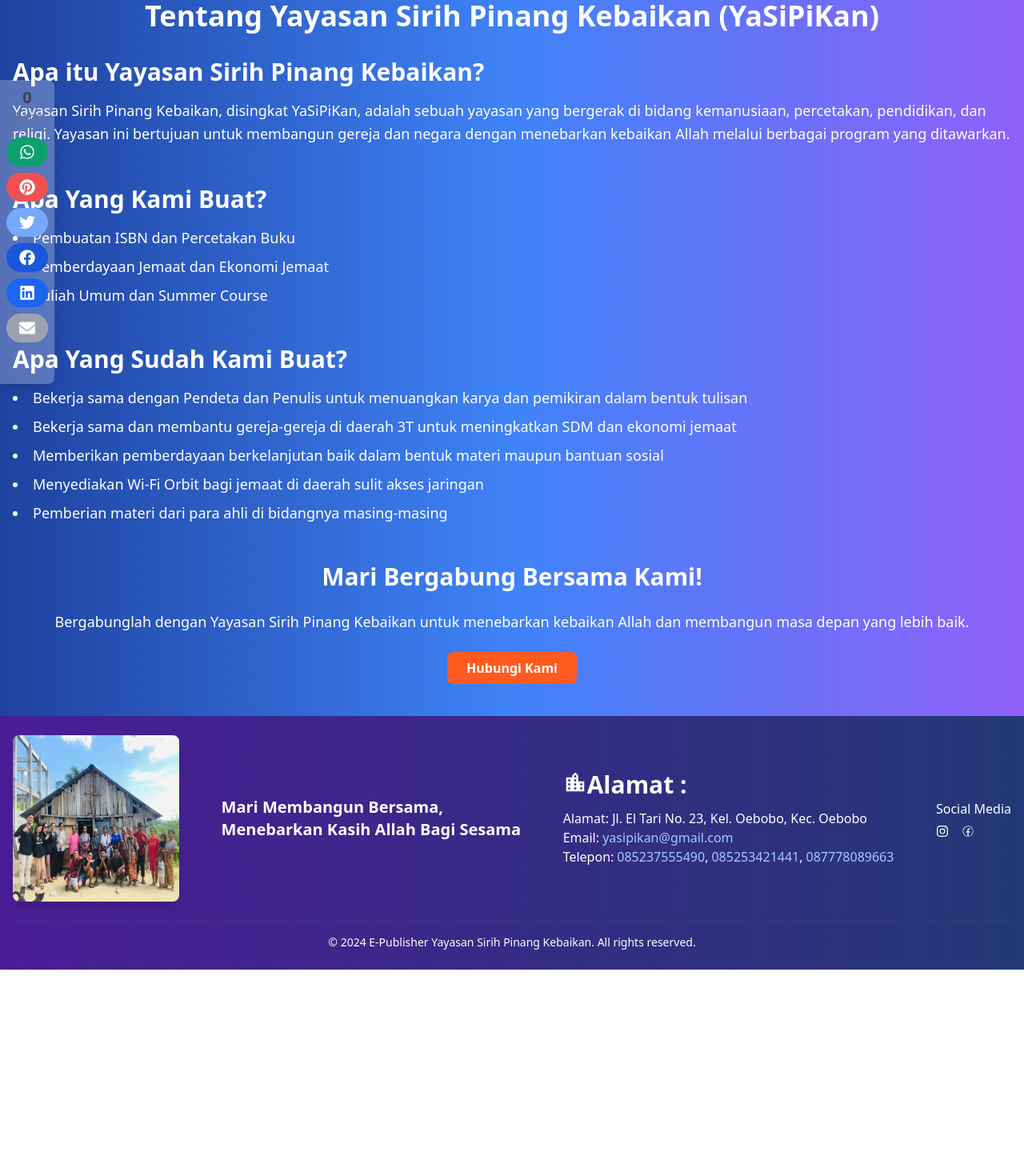
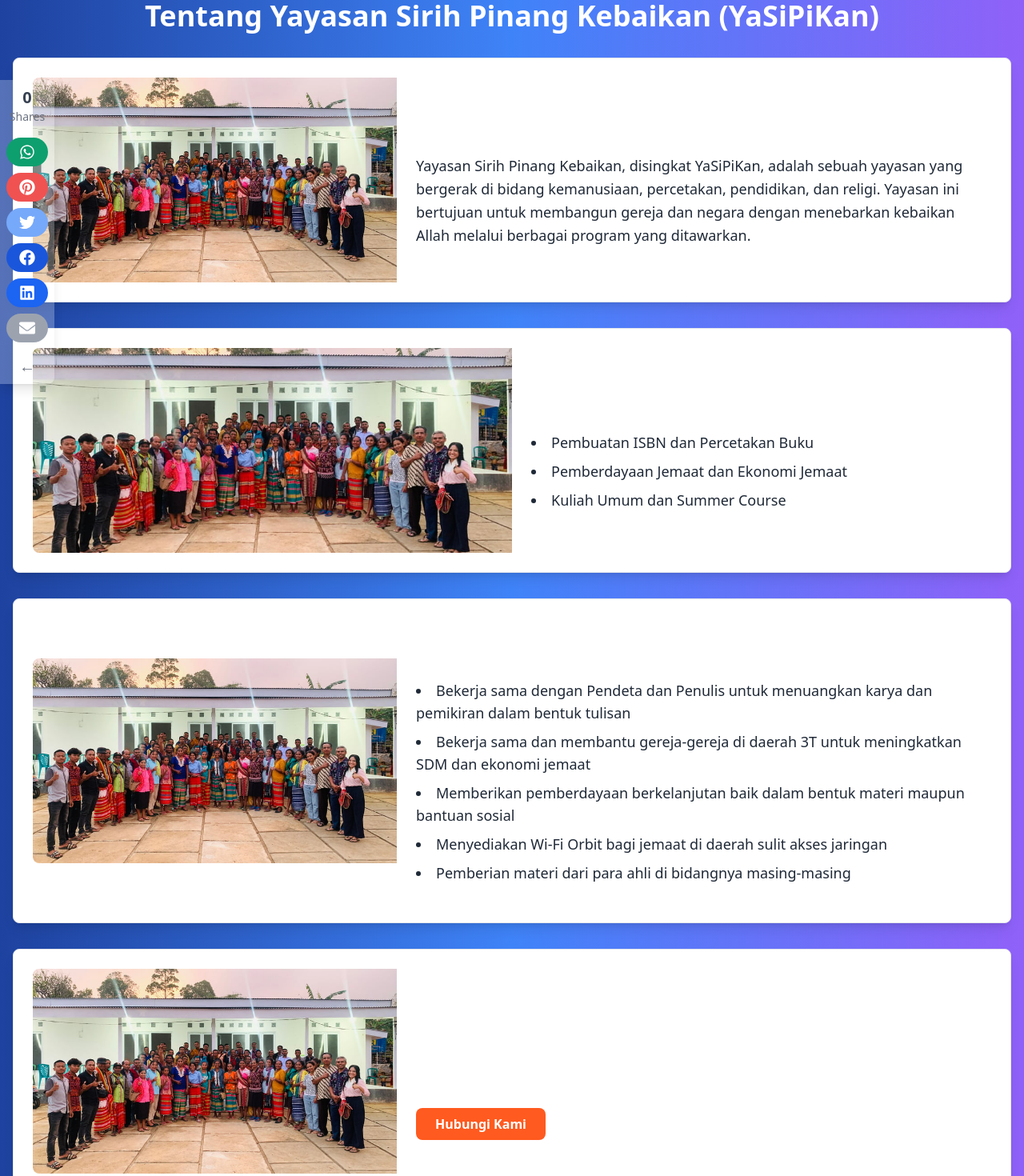
Before and after one commit to Joshtri/yayasan-sirih-pinang-kebaikan-client, a React (Vite) app: page /about in a window 1280 px wide. Shown: the part 100-1570 px from the top of the page at 80% size. Before the commit the page ends 1312 px from the top, so only its background shows below. Built offline with nearby package versions, Linux system fonts and the light colour scheme.

Commit message:
fixing error

```diff
--- a/src/App.jsx
+++ b/src/App.jsx
@@ -6,8 +6,8 @@ import { BrowserRouter, Route, Routes } from 'react-router-dom'
 import Home from './pages/Home/Home'
 import Contact from './pages/Contact/Contact'
 import Publish from './pages/Publishing/Publish'
-import LoginUser from './pages/LoginUser'
-import SignUpUser from './pages/SignUpUser'
+// import LoginUser from './pages/LoginUser'
+// import SignUpUser from './pages/SignUpUser'
 // import ProtectedRoute from './components/Auth/ProtectedRoute'
 
 import FormAuthorPublish from './pages/Publishing/FormAuthorPublish'
@@ -35,8 +35,8 @@ function App() {
           <Route path='/formulir-daftar' element={<FormAuthorPublish/>}/>
           <Route path='/cek-progress' element={<ProgressCek/>}/>
 
-          <Route path='/login' element={<LoginUser/>}/>
-          <Route path='/sign-up' element={<SignUpUser/>}/>
+          {/* <Route path='/login' element={<LoginUser/>}/>
+          <Route path='/sign-up' element={<SignUpUser/>}/> */}
         </Routes>
       </BrowserRouter>
 
--- a/src/components/About/About.jsx
+++ b/src/components/About/About.jsx
@@ -1,4 +1,9 @@
-// import React from 'react';
+import React from 'react';
+import { Card } from 'flowbite-react'; // Assuming you're using Flowbite for card components
+import aboutImg from '../../assets/ImgCover.jpg'; // Example image import
+import whatWeDoImg from '../../assets/ImgCover.jpg';
+import achievementsImg from '../../assets/ImgCover.jpg';
+import joinUsImg from '../../assets/ImgCover.jpg';
 
 function About() {
   return (
@@ -9,39 +14,73 @@ function About() {
           Tentang Yayasan Sirih Pinang Kebaikan (YaSiPiKan)
         </h1>
 
-        {/* Introduction Section */}
-        <section className="mb-12">
+        {/* Apa itu Yayasan Sirih Pinang Kebaikan? */}
+        <Card className="mb-8 shadow-lg rounded-lg">
+          <div className="flex flex-col md:flex-row items-center">
+            <img
+              src={aboutImg}
+              alt="About Yayasan Sirih Pinang Kebaikan"
+              className="md:w-1/2 w-full h-64 object-cover rounded-l-lg"
+            />
+            <div className="p-6">
               <h2 className="text-3xl font-semibold mb-4">Apa itu Yayasan Sirih Pinang Kebaikan?</h2>
-          <p className="leading-relaxed text-lg">
+              <p className="leading-relaxed text-lg text-gray-800">
                 Yayasan Sirih Pinang Kebaikan, disingkat YaSiPiKan, adalah sebuah yayasan yang bergerak di bidang kemanusiaan, percetakan, pendidikan, dan religi. Yayasan ini bertujuan untuk membangun gereja dan negara dengan menebarkan kebaikan Allah melalui berbagai program yang ditawarkan.
               </p>
-        </section>
+            </div>
+          </div>
+        </Card>
 
-        {/* What We Do Section */}
-        <section className="mb-12">
+        {/* Apa yang Kami Buat? */}
+        <Card className="mb-8 shadow-lg rounded-lg">
+          <div className="flex flex-col md:flex-row items-center">
+            <img
+              src={whatWeDoImg}
+              alt="Apa Yang Kami Buat"
+              className="md:w-1/2 w-full h-64 object-cover rounded-l-lg"
+            />
+            <div className="p-6">
               <h2 className="text-3xl font-semibold mb-4">Apa Yang Kami Buat?</h2>
-          <ul className="list-disc list-inside text-lg space-y-2">
+              <ul className="list-disc list-inside text-lg space-y-2 text-gray-800">
                 <li>Pembuatan ISBN dan Percetakan Buku</li>
                 <li>Pemberdayaan Jemaat dan Ekonomi Jemaat</li>
                 <li>Kuliah Umum dan Summer Course</li>
               </ul>
-        </section>
+            </div>
+          </div>
+        </Card>
 
-        {/* What We've Achieved Section */}
-        <section className="mb-12">
+        {/* Apa yang Sudah Kami Buat? */}
+        <Card className="mb-8 shadow-lg rounded-lg">
+          <div className="flex flex-col md:flex-row items-center">
+            <img
+              src={achievementsImg}
+              alt="Apa Yang Sudah Kami Buat"
+              className="md:w-1/2 w-full h-64 object-cover rounded-l-lg"
+            />
+            <div className="p-6">
               <h2 className="text-3xl font-semibold mb-4">Apa Yang Sudah Kami Buat?</h2>
-          <ul className="list-disc list-inside text-lg space-y-2">
+              <ul className="list-disc list-inside text-lg space-y-2 text-gray-800">
                 <li>Bekerja sama dengan Pendeta dan Penulis untuk menuangkan karya dan pemikiran dalam bentuk tulisan</li>
                 <li>Bekerja sama dan membantu gereja-gereja di daerah 3T untuk meningkatkan SDM dan ekonomi jemaat</li>
                 <li>Memberikan pemberdayaan berkelanjutan baik dalam bentuk materi maupun bantuan sosial</li>
                 <li>Menyediakan Wi-Fi Orbit bagi jemaat di daerah sulit akses jaringan</li>
                 <li>Pemberian materi dari para ahli di bidangnya masing-masing</li>
               </ul>
-        </section>
+            </div>
+          </div>
+        </Card>
 
         {/* Call to Action */}
-        <div className="text-center mt-10">
-          <h2 className="text-3xl font-bold mb-6">Mari Bergabung Bersama Kami!</h2>
+        <Card className="mb-8 shadow-lg rounded-lg">
+          <div className="flex flex-col md:flex-row items-center">
+            <img
+              src={joinUsImg}
+              alt="Mari Bergabung Bersama Kami"
+              className="md:w-1/2 w-full h-64 object-cover rounded-l-lg"
+            />
+            <div className="p-6 text-center md:text-left">
+              <h2 className="text-3xl font-semibold mb-4 text-white">Mari Bergabung Bersama Kami!</h2>
               <p className="text-lg mb-6">
                 Bergabunglah dengan Yayasan Sirih Pinang Kebaikan untuk menebarkan kebaikan Allah dan membangun masa depan yang lebih baik.
               </p>
@@ -50,6 +89,8 @@ function About() {
               </button>
             </div>
           </div>
+        </Card>
+      </div>
     </div>
   );
 }
--- a/src/pages/LoginUser.jsx
+++ b/src/pages/LoginUser.jsx
@@ -1,13 +1,13 @@
-import Layout from './Layout';
-import Login from '../components/Auth/Login';
+// import Layout from './Layout';
+// import Login from '../components/Auth/Login';
 
-// eslint-disable-next-line react/prop-types
-function LoginUser({ setIsLoggedIn }) {
-  return (
-    <Layout>
-      <Login setIsLoggedIn={setIsLoggedIn} />
-    </Layout>
-  );
-}
+// // eslint-disable-next-line react/prop-types
+// function LoginUser({ setIsLoggedIn }) {
+//   return (
+//     <Layout>
+//       <Login setIsLoggedIn={setIsLoggedIn} />
+//     </Layout>
+//   );
+// }
 
-export default LoginUser;
+// export default LoginUser;
--- a/src/pages/SignUpUser.jsx
+++ b/src/pages/SignUpUser.jsx
@@ -1,13 +1,13 @@
-// import React from 'react'
-import Layout from './Layout'
-import Signup from '../components/Auth/SignUp'
+// // import React from 'react'
+// import Layout from './Layout'
+// import Signup from '../components/Auth/SignUp'
 
-function SignUpUser() {
-  return (
-    <Layout>
-        <Signup/>
-    </Layout>
-  )
-}
+// function SignUpUser() {
+//   return (
+//     <Layout>
+//         <Signup/>
+//     </Layout>
+//   )
+// }
 
-export default SignUpUser
+// export default SignUpUser
```
Lines whose indentation alone changed are shown as unchanged.
